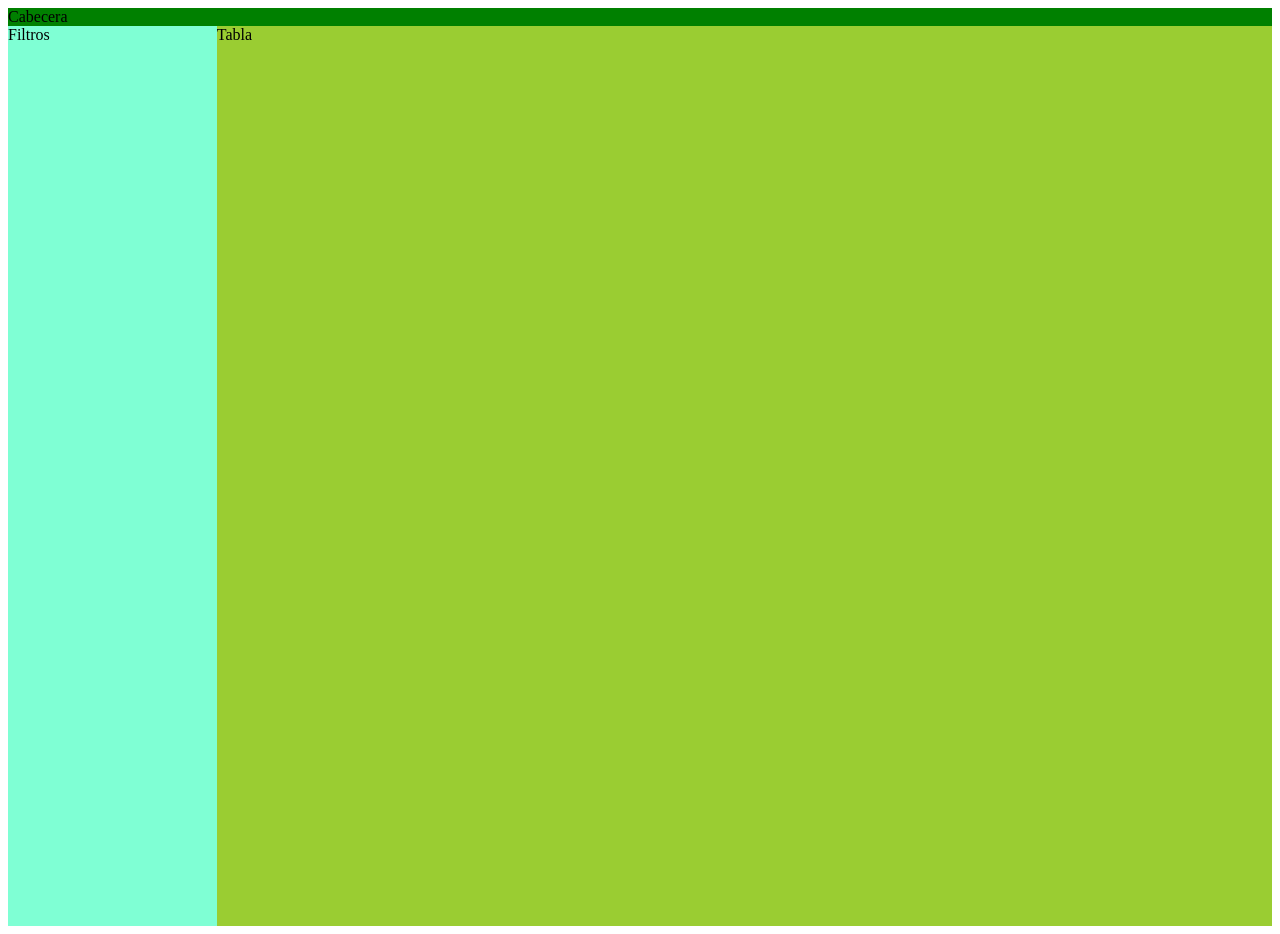
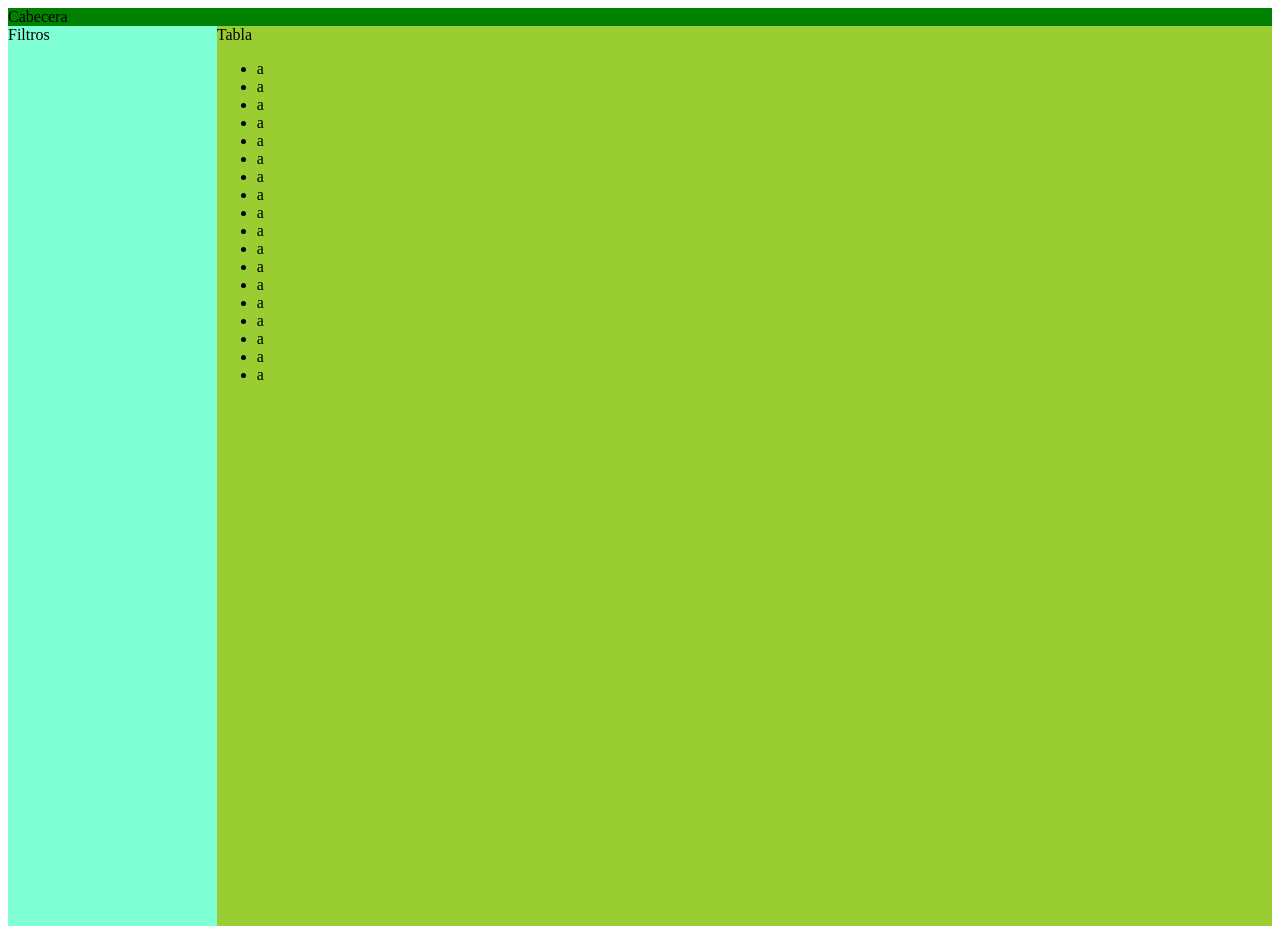
Before and after one commit to Lupa07/maquetacion, an Angular app: page / in a window 1280 px wide. Built offline with nearby package versions, Linux system fonts and the light colour scheme.

Commit message:
Con contenido de muestra

```diff
--- a/src/app/app.component.html
+++ b/src/app/app.component.html
@@ -1,5 +1,29 @@
 <div id="cabecera">Cabecera</div>
 <div id="contenido">
-  <div id="filtro">Filtros</div>
-  <div id="tabla">Tabla</div>
+  <div id="filtro">Filtros
+
+  </div>
+  <div id="tabla">Tabla
+    <ul>
+      <li>a</li>
+      <li>a</li>
+      <li>a</li>
+      <li>a</li>
+      <li>a</li>
+      <li>a</li>
+      <li>a</li>
+      <li>a</li>
+      <li>a</li>
+      <li>a</li>
+      <li>a</li>
+      <li>a</li>
+      <li>a</li>
+      <li>a</li>
+      <li>a</li>
+      <li>a</li>
+      <li>a</li>
+      <li>a</li>
+
+    </ul>
+  </div>
 </div>
```
